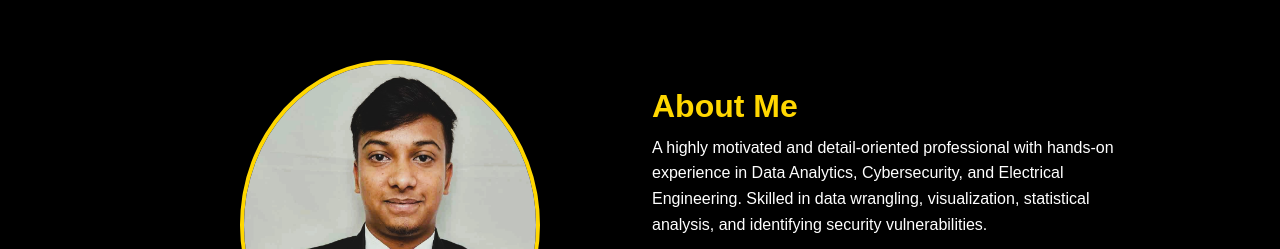
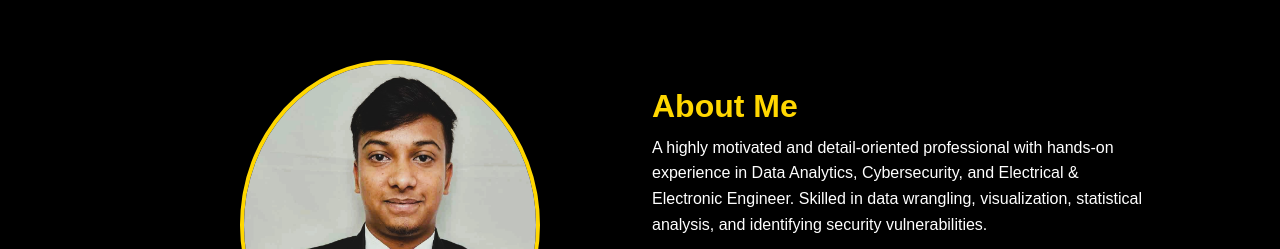
Before and after one commit to arunsa22/Personal_Portfolio, a plain HTML site: page index.html in a window 1280 px wide. Shown: the part 820-1069 px from the top of the page. Drawn offline with Linux system fonts and the light colour scheme.

Commit message:
Update index.html

```diff
--- a/index.html
+++ b/index.html
@@ -56,7 +56,7 @@
         <div class="about-content">
             <h2>About Me</h2>
             <p>
-                A highly motivated and detail-oriented professional with hands-on experience in Data Analytics, Cybersecurity, and Electrical Engineering. Skilled in data wrangling, visualization, statistical analysis, and identifying security vulnerabilities.
+                A highly motivated and detail-oriented professional with hands-on experience in Data Analytics, Cybersecurity, and Electrical & Electronic Engineer. Skilled in data wrangling, visualization, statistical analysis, and identifying security vulnerabilities.
             </p>
             <p>
                 Proficient in tools like Excel, Python, SQL, Power BI, and security frameworks........ </p>
```
